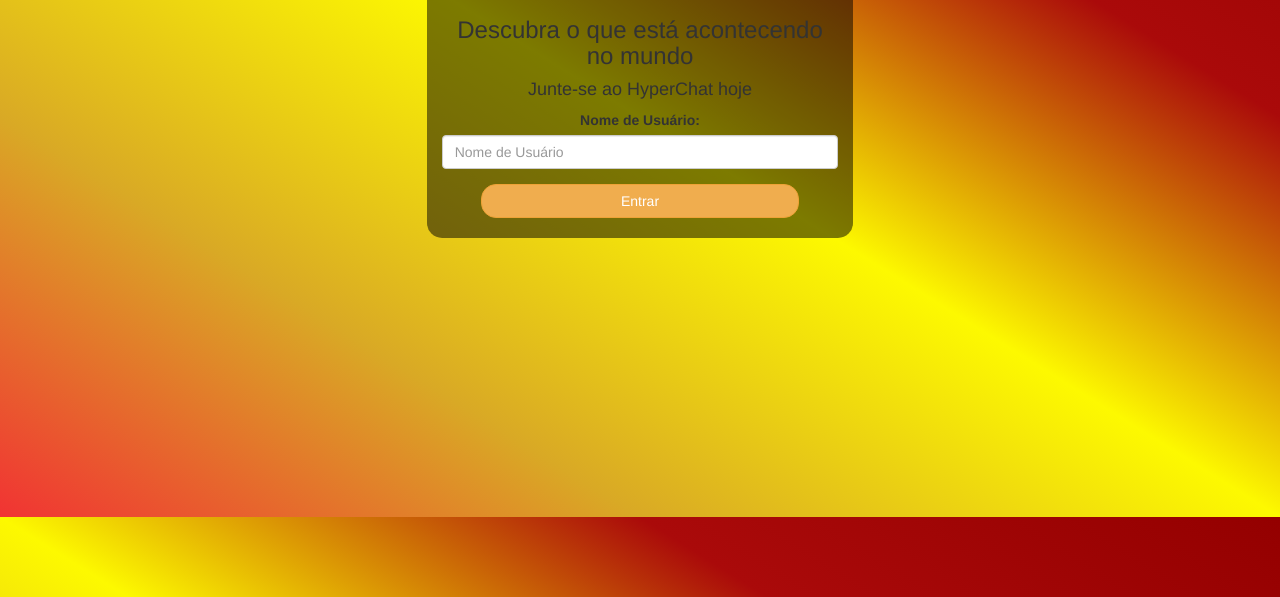
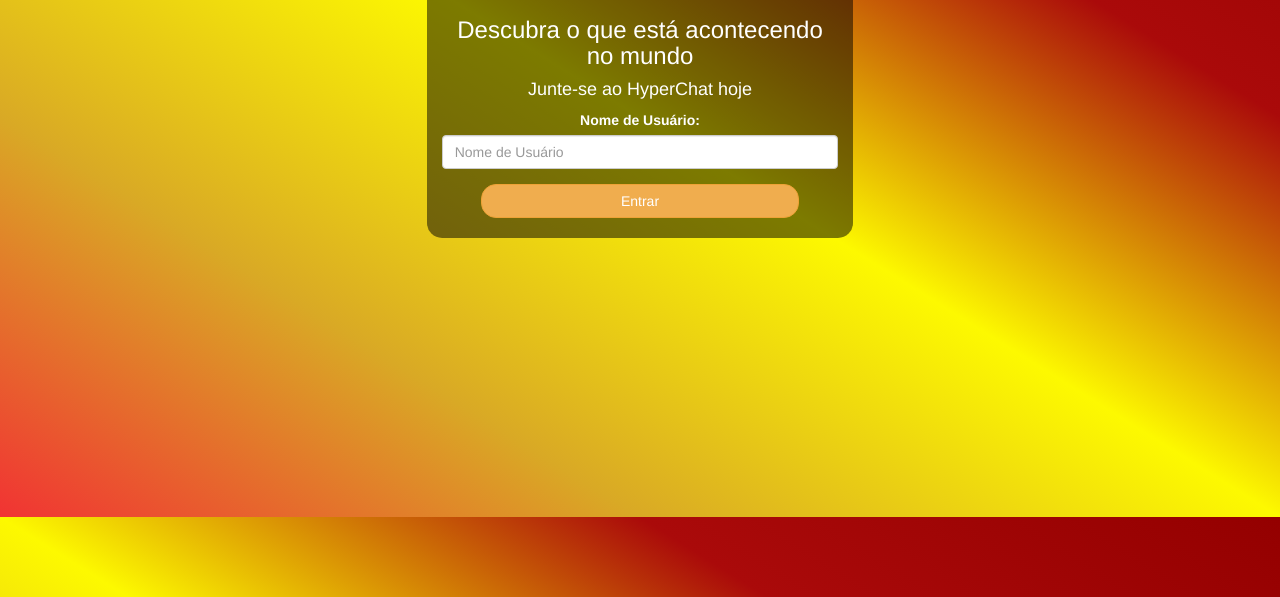
Before and after one commit to MiguelGP0606/HyperChat, a plain HTML site: page index.html in a window 1280 px wide. Shown: the part 283-880 px from the top of the page. Drawn offline with nearby package versions, Linux system fonts and the light colour scheme.

Commit message:
Update index.html

```diff
--- a/index.html
+++ b/index.html
@@ -26,7 +26,7 @@
 	</sup>
 </h1>
 
-	<div class="col-lg-4 col-md-6 col-sm-6 col-xs-11 login_div">
+	<div class="col-lg-4 col-md-6 col-sm-6 col-xs-11 login_div" style="color:white">
 
 	<img src="logo.jpg" class="logo">
 		<h3 >Descubra o que está acontecendo no mundo</h3>
```
